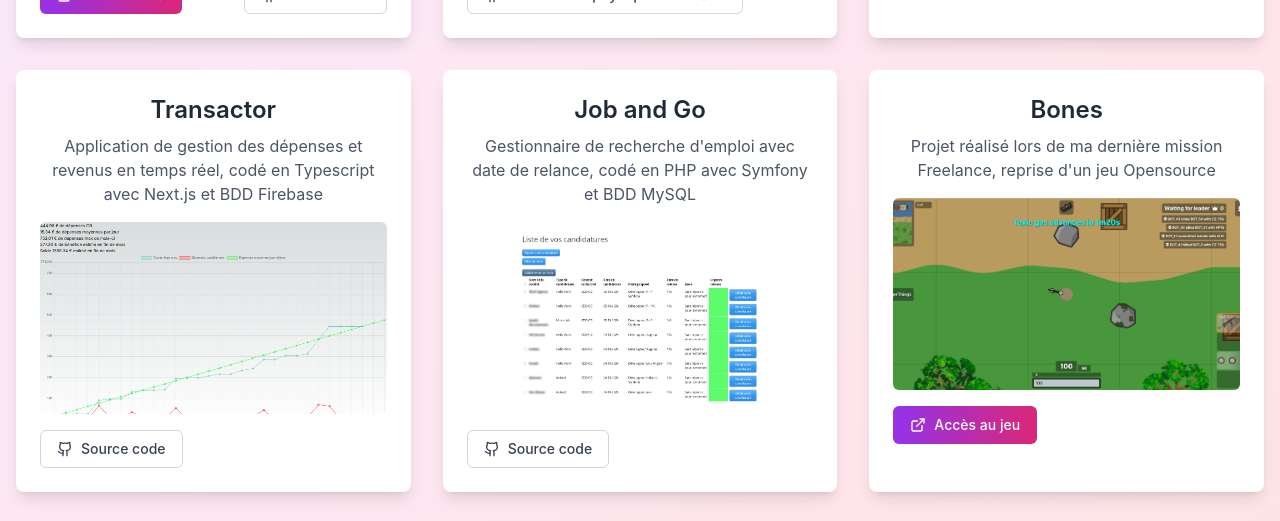
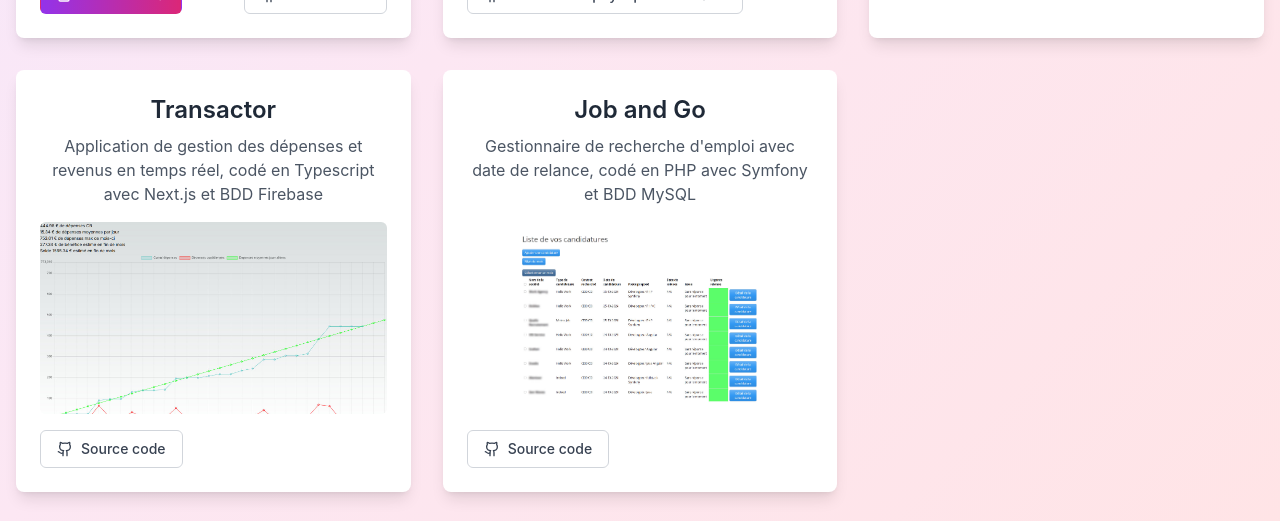
Before and after one commit to KevinGL/Portfolio2, a React (Create React App) app: page / in a window 1280 px wide. Shown: the part 840-1361 px from the top of the page. Built offline with nearby package versions, Linux system fonts and the light colour scheme.

Commit message:
Màj projets réalisés

```diff
--- a/src/components/portfolio.jsx
+++ b/src/components/portfolio.jsx
@@ -50,16 +50,6 @@ const projects = [
     titleSrc: "Source code",
     titleLink: "View Project",
     github: "https://github.com/KevinGL/Job-and-go",
-    type: "web"
-  },
-  {
-    title: "Bones",
-    description: "Projet réalisé lors de ma dernière mission Freelance, reprise d'un jeu Opensource",
-    image: "/img/Bones.jpg",
-    link: "https://alpha.playbones.xyz/",
-    titleSrc: "Source code",
-    titleLink: "Accès au jeu",
-    github: "",
     type: "web"
   }
 ];
```
